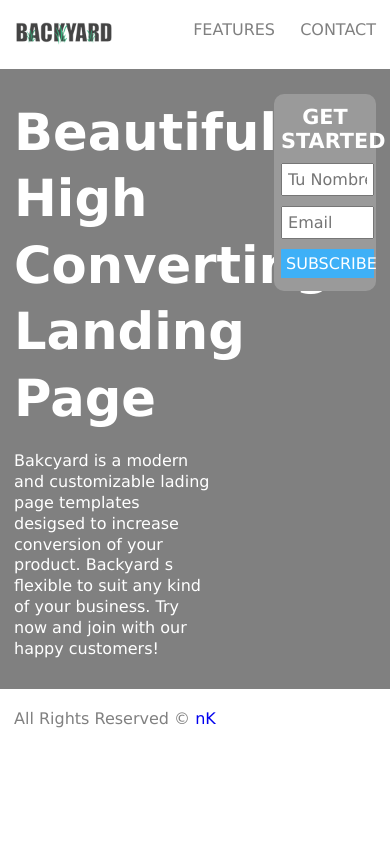
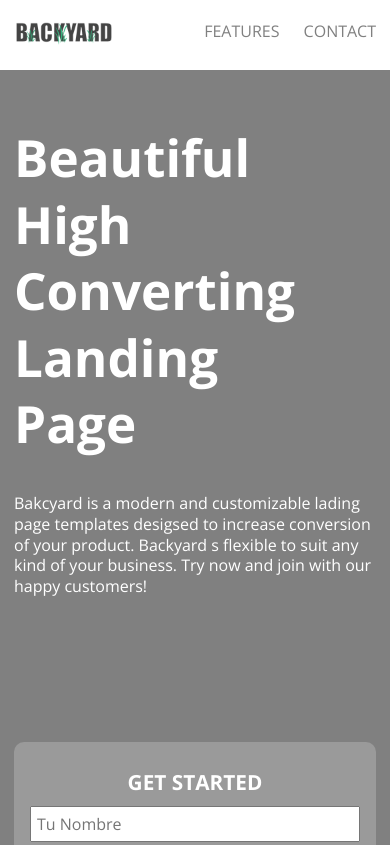
Before and after one commit to cGoGo/Ejercicio-Landing-page-y-Breakpoints, a plain HTML site: page index.html in a window 390 px wide. Shown: the top 845 px of the page. Drawn offline with nearby package versions, Linux system fonts and the light colour scheme.

Commit message:
Avances en responsivo

```diff
--- a/css/grid-system.css
+++ b/css/grid-system.css
@@ -12,40 +12,6 @@
   padding-left: 70px;
   margin-right: auto;
   margin-left: auto;
-}
-
-@media (max-width: 767px) {
-	.container {
-	    margin:0 !important;
-	    padding:0 !important;
-	}
-
-	.row {
-	    margin:0 !important;
-	    padding:0 !important;
-	}
-}
-
-@media (max-width: 700px) {
-	[class*="col-"] {
-		width: 100%;
-	}
-}
-
-@media (min-width: 768px) {
-  .container {
-    width: 750px;
-  }
-}
-@media (min-width: 992px) {
-  .container {
-    width: 970px;
-  }
-}
-@media (min-width: 1200px) {
-  .container {
-    width: 1170px;
-  }
 }
 
 .row {
@@ -164,3 +130,38 @@
 .offset-s12 {
   margin-left: 100%;
 }
+
+@media (max-width: 767px) {
+	.container {
+	    margin:0 !important;
+	    padding:0 !important;
+	}
+
+	.row {
+	    margin:0 !important;
+	    padding:0 !important;
+	}
+}
+
+@media (max-width: 700px) {
+	.col-8, .col-4 {
+		width: 100%;
+	}
+
+}
+
+@media (min-width: 768px) {
+  .container {
+    width: 750px;
+  }
+}
+@media (min-width: 992px) {
+  .container {
+    width: 970px;
+  }
+}
+@media (min-width: 1200px) {
+  .container {
+    width: 1170px;
+  }
+}
--- a/css/main.css
+++ b/css/main.css
@@ -1,5 +1,5 @@
 * {
-	font-family: Verdana;
+	font-family: "Open Sans";
 }
 /* Header */
 .contImg img {
--- a/index.html
+++ b/index.html
@@ -5,6 +5,7 @@
 	<title>Backyard: Descubriendo Breakpoints</title>
 	<link rel="stylesheet" href="css/grid-system.css">
 	<link rel="stylesheet" href="css/main.css">
+	<link href='https://fonts.googleapis.com/css?family=Open+Sans:400,700,600' rel='stylesheet' type='text/css'>
 </head>
 <body>
 <header>
@@ -18,19 +19,19 @@
  					<li class="mg-20"><a class="txt-gray pl-20 txt-deco-no" href="#">FEATURES</a></li>
  					<li class="mg-20"><a class="txt-gray pl-20 txt-deco-no" href="#">CONTACT</a></li>
  				</ul>
- 			</div20
- 		</div>
+ 			</div>
+  		</div>
  	</div>
 </header>
 <section class="bg-gray txt-white">
 	<div class="container">
 		<div class="row">
-			<div class="col-7">
+			<div class="col-8">
 				<p class="tittle"><strong>Beautiful High<br>Converting Landing<br>
 				Page</strong></p>
 				<p class="txt">Bakcyard is a modern and customizable lading page templates desigsed to increase conversion of your product. Backyard s flexible to suit any kind of your business. Try now and join with our happy customers!</p>
 			</div>
-			<div class="col-4 offset-s1">
+			<div class="col-4">
 				<div class="bg-gray2 getStarted">
 					<p class="mg-5"><strong>GET STARTED</strong></p>
 					<input class="pd-5 mg-5 w95 fs1" type="text" placeholder="Tu Nombre">
```
Also changed, not shown: 2 other files.
